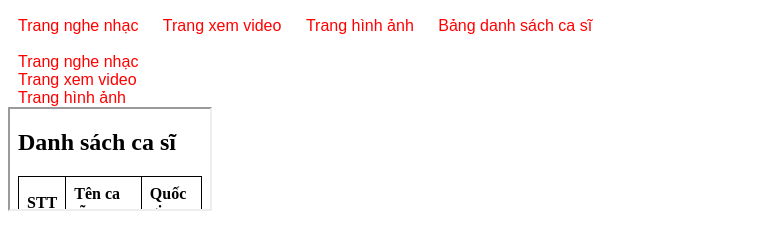
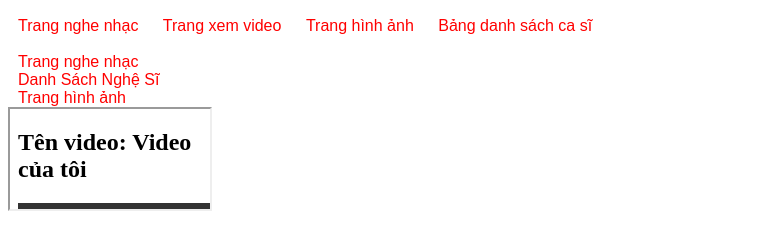
Before and after one commit to Chidz2007/cuoi-ki-1, a plain HTML site: page index.html in a window 1280 px wide. Shown: the part 51-300 px from the top of the page, without its empty margins (0-766 px from the left). Drawn offline with Linux system fonts and the light colour scheme.

Commit message:
Update index.html

```diff
--- a/index.html
+++ b/index.html
@@ -34,9 +34,9 @@
 
   <div>
     <a href="nhac .html">Trang nghe nhạc</a> <br>
-    <a href="video.html">Trang xem video</a> <br>
+    <a href="ds.html">Danh Sách Nghệ Sĩ</a> <br>
     <a href="anh.html">Trang hình ảnh</a> <br>
-    <iframe src="ds.html" height="100px" width="200px" title="Danh Sách nghệ sĩ"></iframe><br>
+    <iframe src="video.html" height="100px" width="200px" title="Trang Nghe Nhạc"></iframe><br>
   </div>
 
 </body>
```
